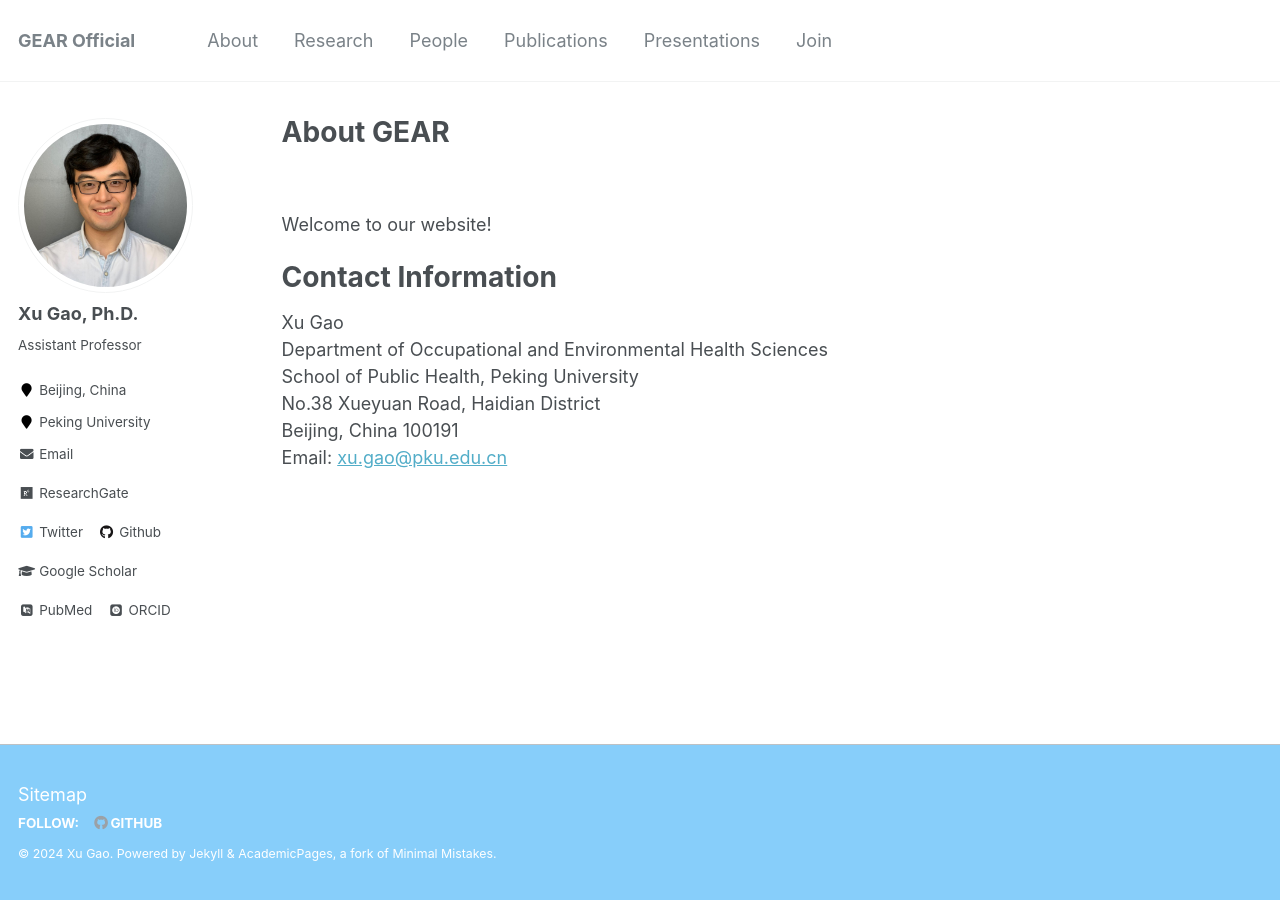
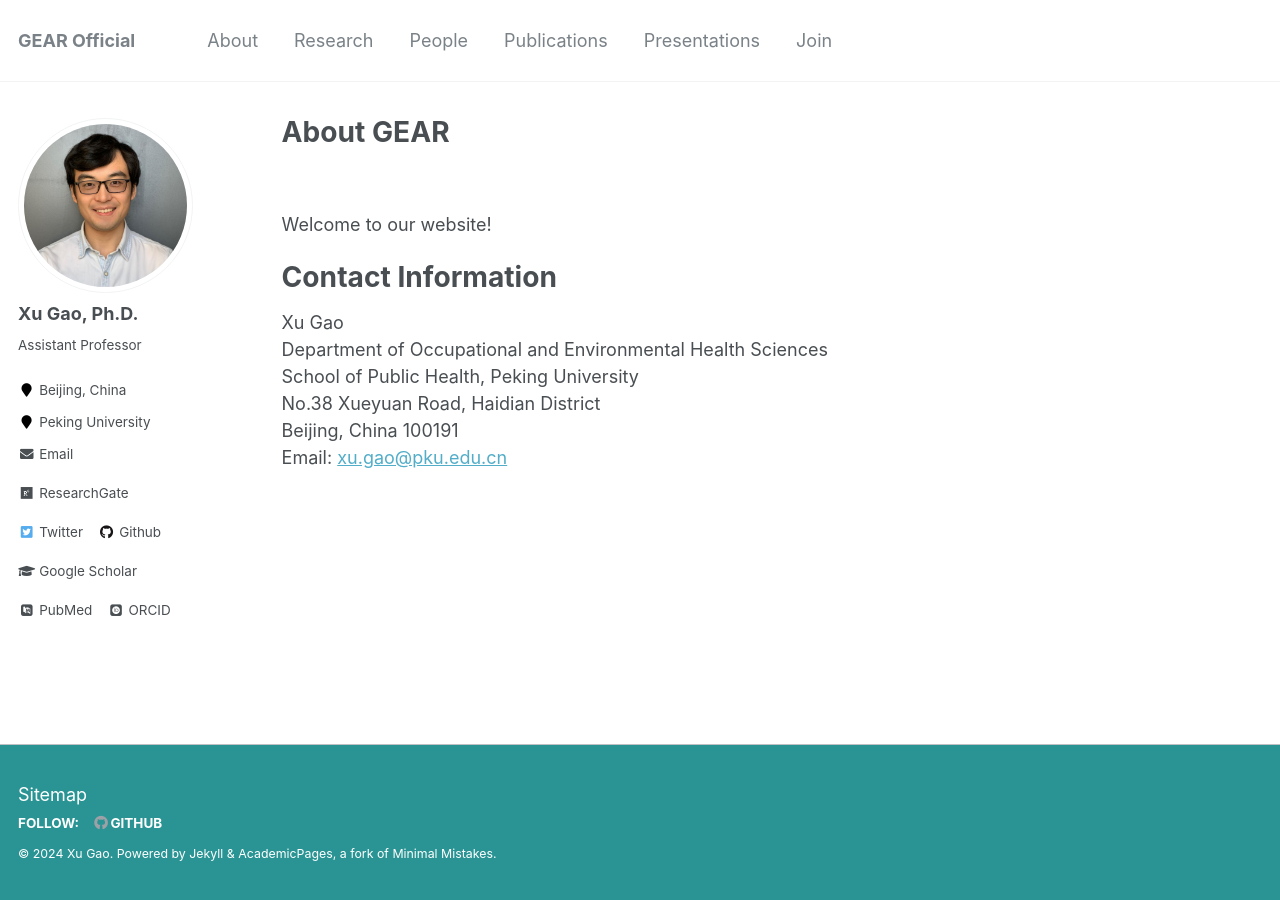
Before and after one commit to ytwangZero/gearpku2020.github.io, a Jekyll site: the page built from _pages/archive/gear.md, in a window 1280 px wide. Built offline with Jekyll 4.4.1, drawn with Linux system fonts in a browser that asks for light colours; some web fonts are replaced.

Commit message:
Update style.css

```diff
--- a/assets/css/style.css
+++ b/assets/css/style.css
@@ -1,6 +1,6 @@
 
 .page__footer {
-    background-color: #87CEFA;
+    background-color: #2A9494;
     color: white;
   }
 
```
